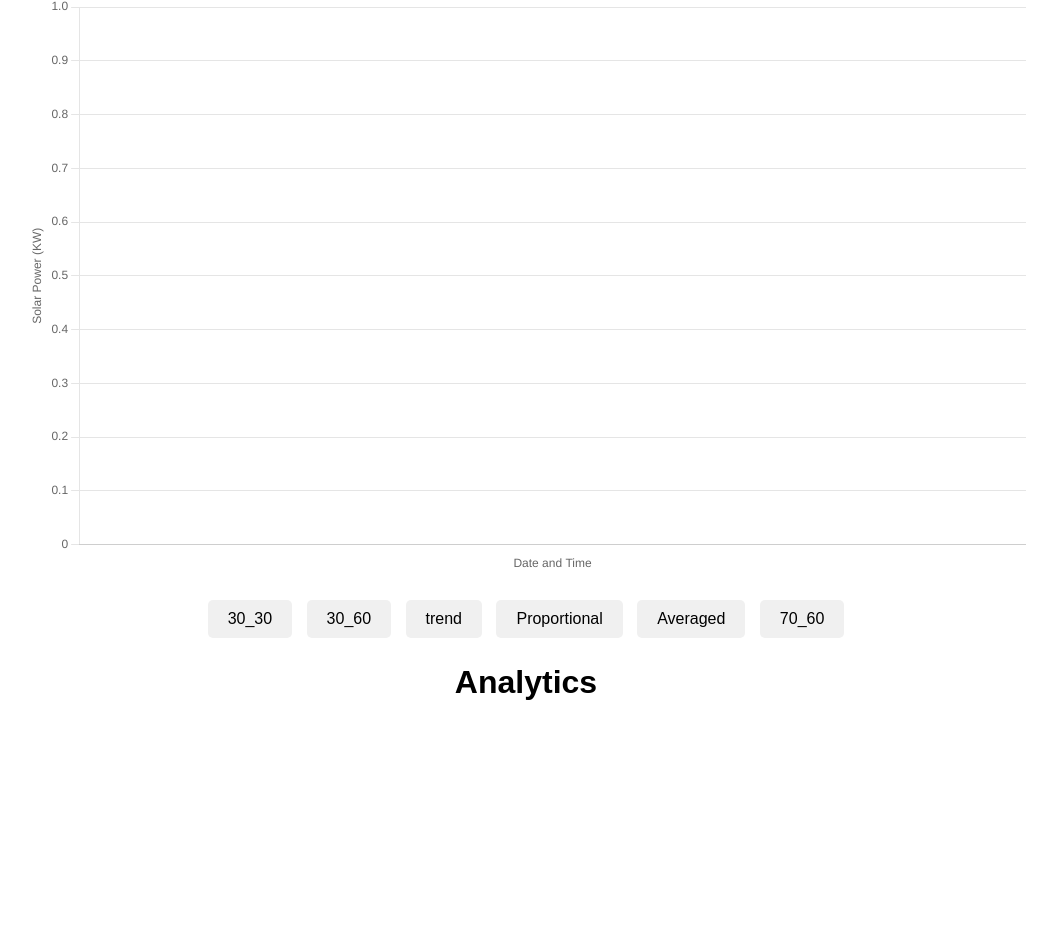
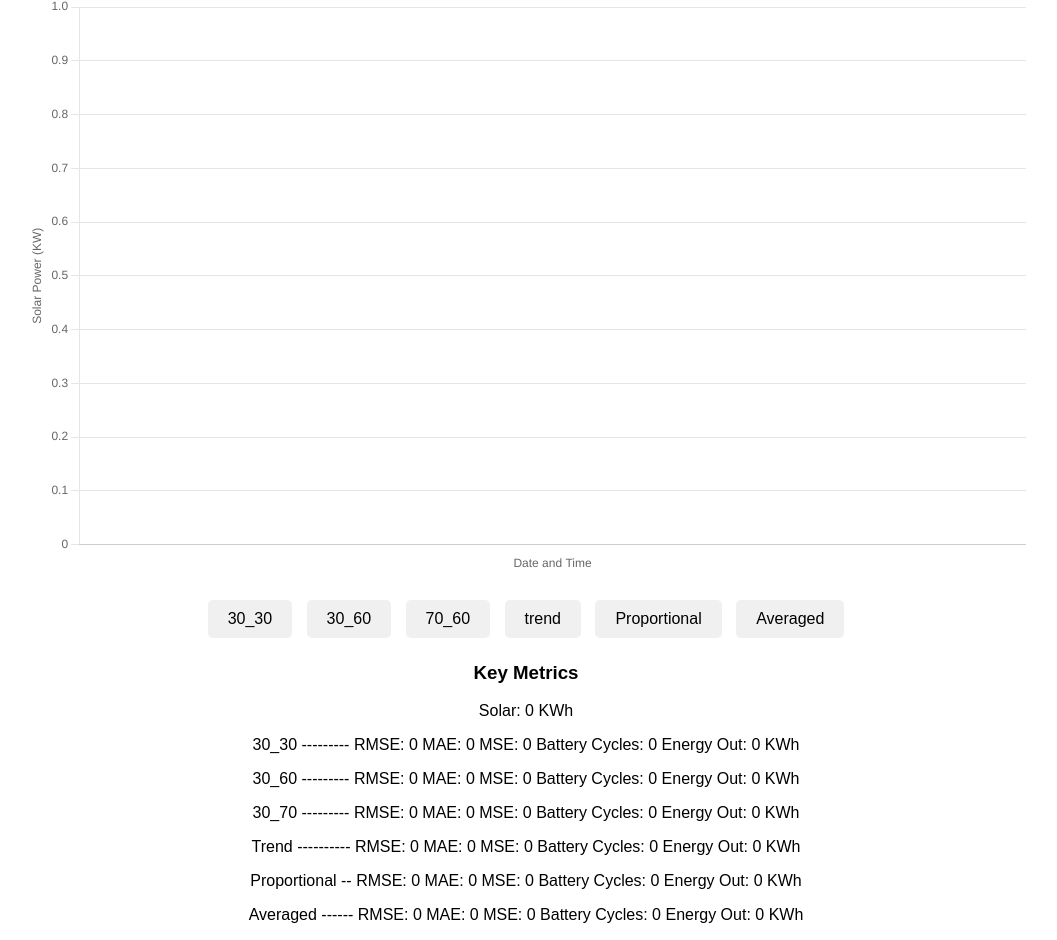
Before and after one commit to SnoPUDcapstone/snopudcapstonewebsitedrafting, a plain HTML site: page capstone website_v3/capstonefrontend/index.html in a window 1280 px wide. Shown: the part 416-1356 px from the top of the page, without its empty margins (114-1171 px from the left). Before the commit the page ends 1139 px from the top, so only its background shows below. Drawn offline with nearby package versions, Linux system fonts and the light colour scheme; no server answers.

Commit message:
Update index.html
metrics form

```diff
--- a/capstone website_v3/capstonefrontend/index.html
+++ b/capstone website_v3/capstonefrontend/index.html
@@ -14,7 +14,7 @@
         <div class="right-text">
             <a href="about.html" class="headerlink">About </a>
             <a href="results.html" class="headerlink">Results </a>
-            <a href="Financialanalysis.html" class="headerlink">Financial Analysis </a>
+            <a href="Financialanalysis.html" class="headerlink">Documentation </a>
             <img src="resources\snohomishlogo.png" width="9%" height="9%" />
             <img src="resources\UWlogo.png" width="5%" height="5%" />
         </div>
@@ -53,15 +53,26 @@
             <canvas id="dataChart"></canvas>
         </div>
 
-        <div id="dataset1" class="dataset-box">30_30</div>
-        <div id="dataset2" class="dataset-box">30_60</div>
-        <div id="dataset3" class="dataset-box">trend</div>
-        <div id="dataset4" class="dataset-box">Proportional</div>
-        <div id="dataset5" class="dataset-box">Averaged</div>
-        <div id="dataset6" class="dataset-box">70_60</div>
-
+        <div id="datasetBox">
+            <div id="dataset1" class="dataset-box">30_30</div>
+            <div id="dataset2" class="dataset-box">30_60</div>
+            <div id="dataset6" class="dataset-box">70_60</div>
+            <div id="dataset3" class="dataset-box">trend</div>
+            <div id="dataset4" class="dataset-box">Proportional</div>
+            <div id="dataset5" class="dataset-box">Averaged</div>
+        </div>
         <!-- add analitics for currently selected datasets -->
-        <h1>Analytics</h1>
+        <!-- Metrics Box -->
+        <div id="metrics-box">
+            <h3>Key Metrics</h3>
+            <p>Solar: <span id="solar-value">0</span> KWh</p>
+            <p>30_30 --------- RMSE: <span id="dataset1-rmse">0</span> MAE: <span id="dataset1-mae">0</span> MSE: <span id="dataset1-mse">0</span> Battery Cycles: <span id="dataset1-cycles">0</span> Energy Out: <span id="dataset1-energy">0</span> KWh</p>
+            <p>30_60 --------- RMSE: <span id="dataset2-rmse">0</span> MAE: <span id="dataset2-mae">0</span> MSE: <span id="dataset2-mse">0</span> Battery Cycles: <span id="dataset2-cycles">0</span> Energy Out: <span id="dataset2-energy">0</span> KWh</p>
+            <p>30_70 --------- RMSE: <span id="dataset3-rmse">0</span> MAE: <span id="dataset3-mae">0</span> MSE: <span id="dataset3-mse">0</span> Battery Cycles: <span id="dataset3-cycles">0</span> Energy Out: <span id="dataset3-energy">0</span> KWh</p>
+            <p>Trend ---------- RMSE: <span id="dataset4-rmse">0</span> MAE: <span id="dataset4-mae">0</span> MSE: <span id="dataset4-mse">0</span> Battery Cycles: <span id="dataset4-cycles">0</span> Energy Out: <span id="dataset4-energy">0</span> KWh</p>
+            <p>Proportional -- RMSE: <span id="dataset5-rmse">0</span> MAE: <span id="dataset5-mae">0</span> MSE: <span id="dataset5-mse">0</span> Battery Cycles: <span id="dataset5-cycles">0</span> Energy Out: <span id="dataset5-energy">0</span> KWh</p>
+            <p>Averaged ------ RMSE: <span id="dataset6-rmse">0</span> MAE: <span id="dataset6-mae">0</span> MSE: <span id="dataset6-mse">0</span> Battery Cycles: <span id="dataset6-cycles">0</span> Energy Out: <span id="dataset6-energy">0</span> KWh</p>
+        </div>
         <script src="script.js"></script>
     </div>
 </body>
```
